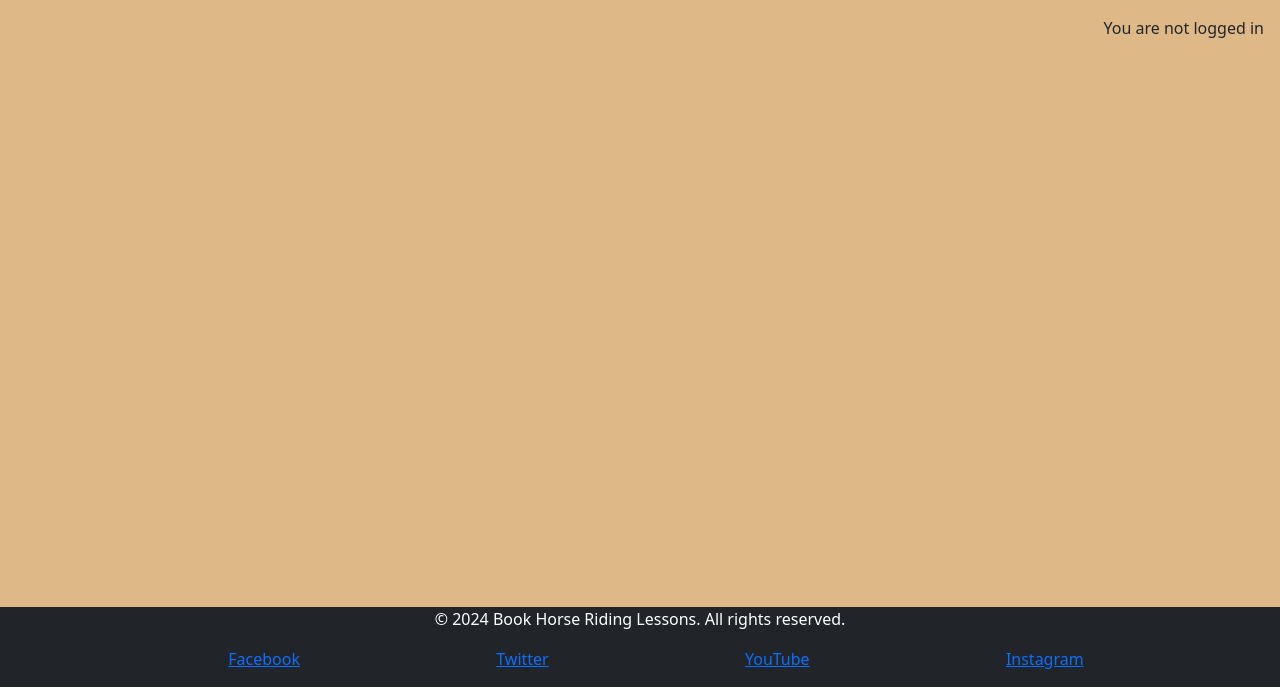
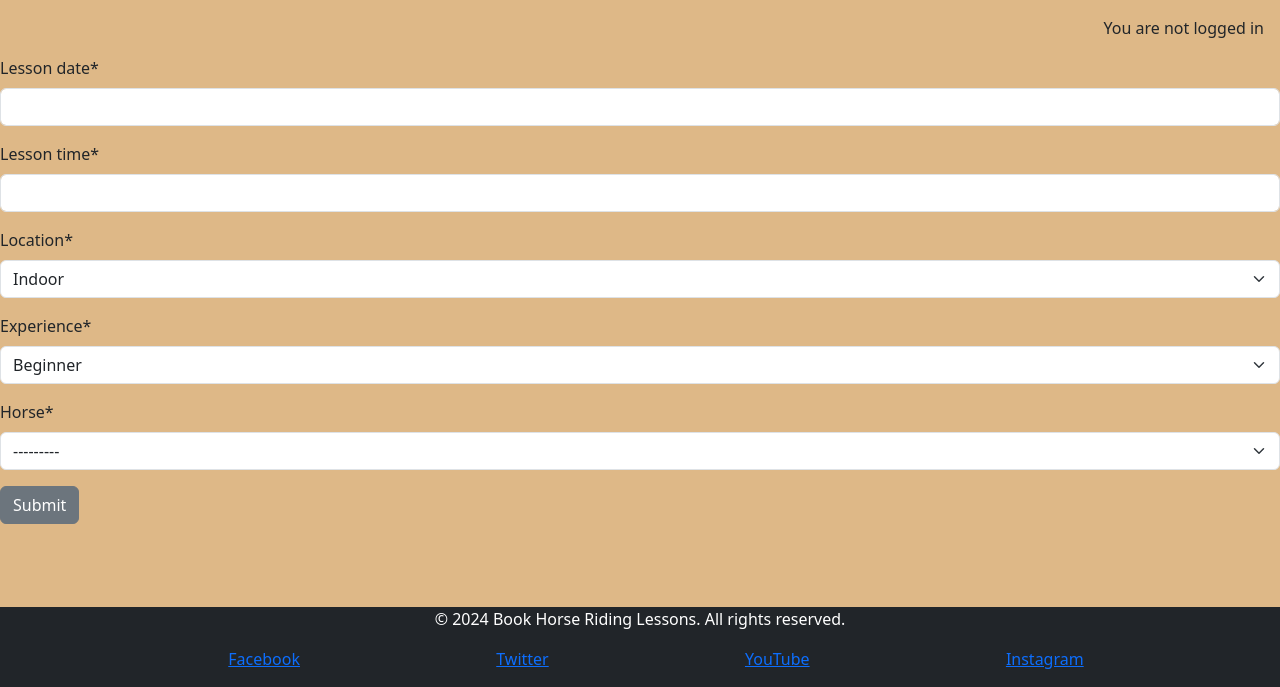
Before and after one commit to Soro82/book-horse-riding-lesson, a Django app: template templates/booking.html in a window 1280 px wide. Shown: the part 113-800 px from the top of the page. Run offline with Django 4.2, Linux system fonts and the light colour scheme; the template is opened without the code that fills it: values that come from a table or form of the project are taken from there, others are empty; tables that the repository leaves empty hold one stand-in row (values such as "Sample post"); some libraries are stand-ins or nearby versions.

Commit message:
add the view for the booking form

```diff
--- a/book_lesson/forms.py
+++ b/book_lesson/forms.py
@@ -7,4 +7,4 @@ class BookingForm(forms.ModelForm):
     """
     class Meta:
         model = Booking
-        fields = ('lesson_date', 'lesson_time', 'location', 'experience_level', 'horse')
+        fields = ('lesson_date', 'lesson_time', 'location', 'experience', 'horse')
--- a/book_lesson/urls.py
+++ b/book_lesson/urls.py
@@ -1,6 +1,7 @@
 from django.urls import path
-from book_lesson.views import Home
+from book_lesson.views import Home, booking
 
 urlpatterns = [
     path('', Home.as_view(), name='home'),
+    path('booking/', booking, name='booking'),
 ]
--- a/templates/base.html
+++ b/templates/base.html
@@ -33,7 +33,7 @@
                         <a class="nav-link" href="bookings.html">My Bookings</a>
                     </li>
                     <li class="nav-item">
-                        <a class="nav-link" href="#">Make Booking</a>
+                        <a class="nav-link" href="{% url 'booking' %}">Make Booking</a>
                     </li>
                     <li class="nav-item">
                         <a class="nav-link" href="{% url 'account_logout' %}">Log Out</a>
--- a/templates/booking.html
+++ b/templates/booking.html
@@ -5,4 +5,11 @@
 
 {% block content %}
 
+<form method="post">
+    {{ booking_form | crispy }}
+    {% csrf_token %}
+    <button class="btn btn-secondary"
+      type="submit">Submit</button>
+  </form>
+
 {% endblock %}
```
Also changed, not shown: book_lesson/views.py (+11 -0 lines).
